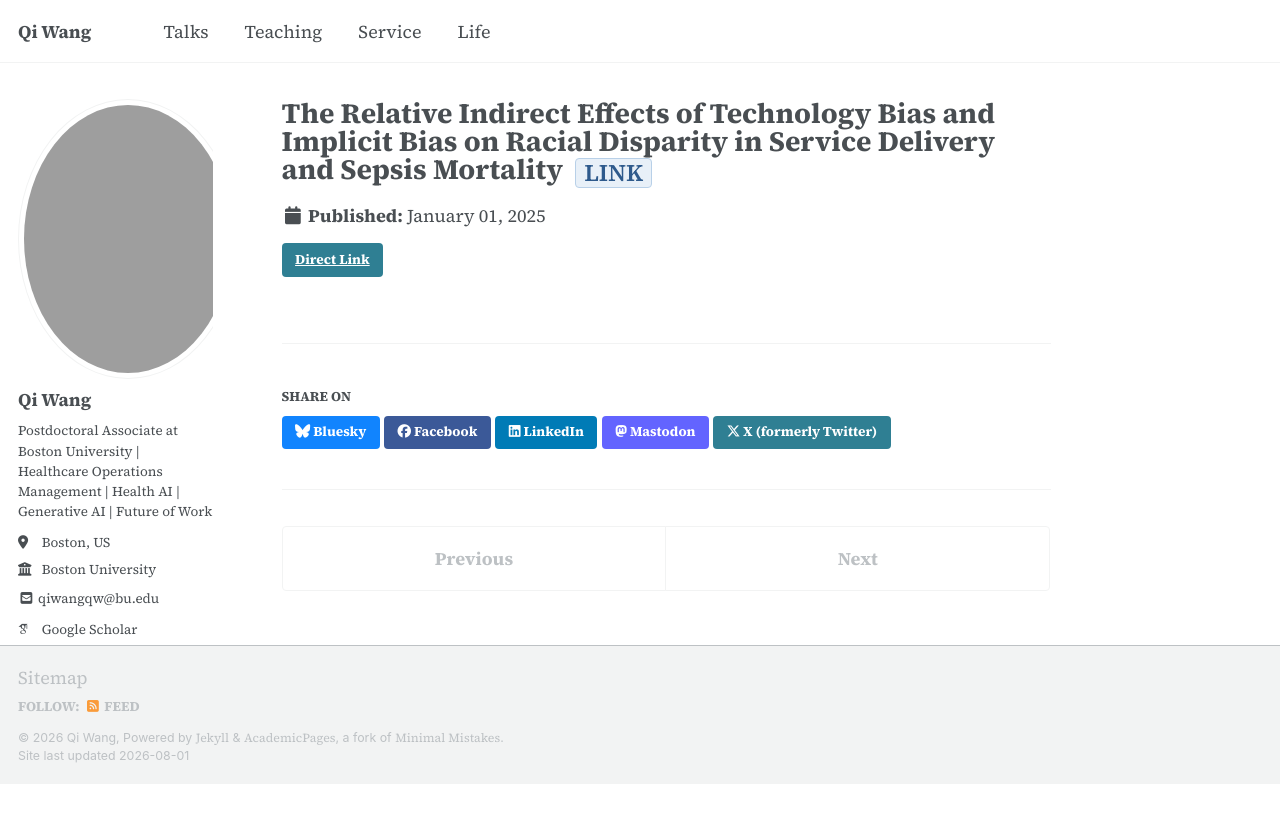
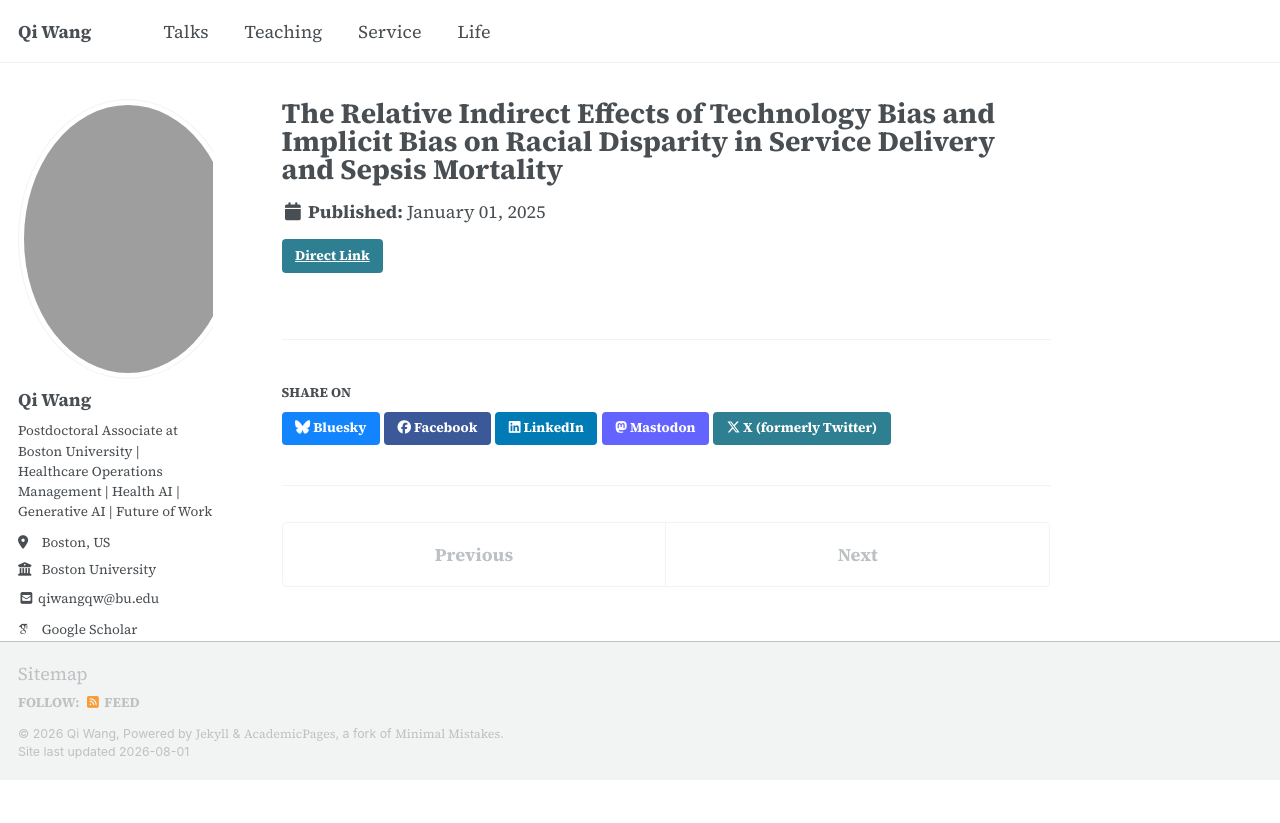
Before and after one commit to qiwang-katherine/qiwang-katherine.github.io, a Jekyll site: the page built from _publications/2025-01-01-pom.md, in a window 1280 px wide. Shown: the top 823 px of the page. Built offline with Jekyll 4.4.1, drawn with Linux system fonts in a browser that asks for light colours; some web fonts are replaced; a script bundle is joined from its source files by our own code; library files that are not in the unit come from our copies.

Commit message:
2025-01-01-pom.md

```diff
--- a/_publications/2025-01-01-pom.md
+++ b/_publications/2025-01-01-pom.md
@@ -1,10 +1,10 @@
 ---
-title: 'The Relative Indirect Effects of Technology Bias and Implicit Bias on Racial Disparity in Service Delivery and Sepsis Mortality <a href="https://journals.sagepub.com/doi/abs/10.1177/10591478241270115" target="_blank" style="display: inline-block !important; padding: 2px 8px !important; margin-left: 6px !important; font-size: 0.85em !important; font-weight: 600 !important; color: #2E5A8C !important; background-color: #E8F0F8 !important; border: 1px solid #B8D0E8 !important; border-radius: 4px !important; text-decoration: none !important; vertical-align: middle !important;">LINK</a>'
+title: "The Relative Indirect Effects of Technology Bias and Implicit Bias on Racial Disparity in Service Delivery and Sepsis Mortality"
 collection: publications
 permalink: /publication/01-pom-racial-disparity
 category: submitted
 pub_number: 1
-authors: '<b>Qi Wang</b>, Anita L. Carson, Sarah Zheng. (2025).'
+authors: '<b>Qi Wang</b>, Anita L. Carson, Sarah Zheng. (2025). <a href="https://journals.sagepub.com/doi/abs/10.1177/10591478241270115" target="_blank" style="display: inline-block; padding: 2px 8px; margin-left: 6px; font-size: 0.85em; font-weight: 600; color: #2E5A8C; background-color: #E8F0F8; border: 1px solid #B8D0E8; border-radius: 4px; text-decoration: none; vertical-align: middle;">LINK</a>'
 venue_line: '<b>Production and Operations Management</b>, 34(4), 667–677.'
 date: 2025-01-01
 link: 'https://journals.sagepub.com/doi/abs/10.1177/10591478241270115'
```
